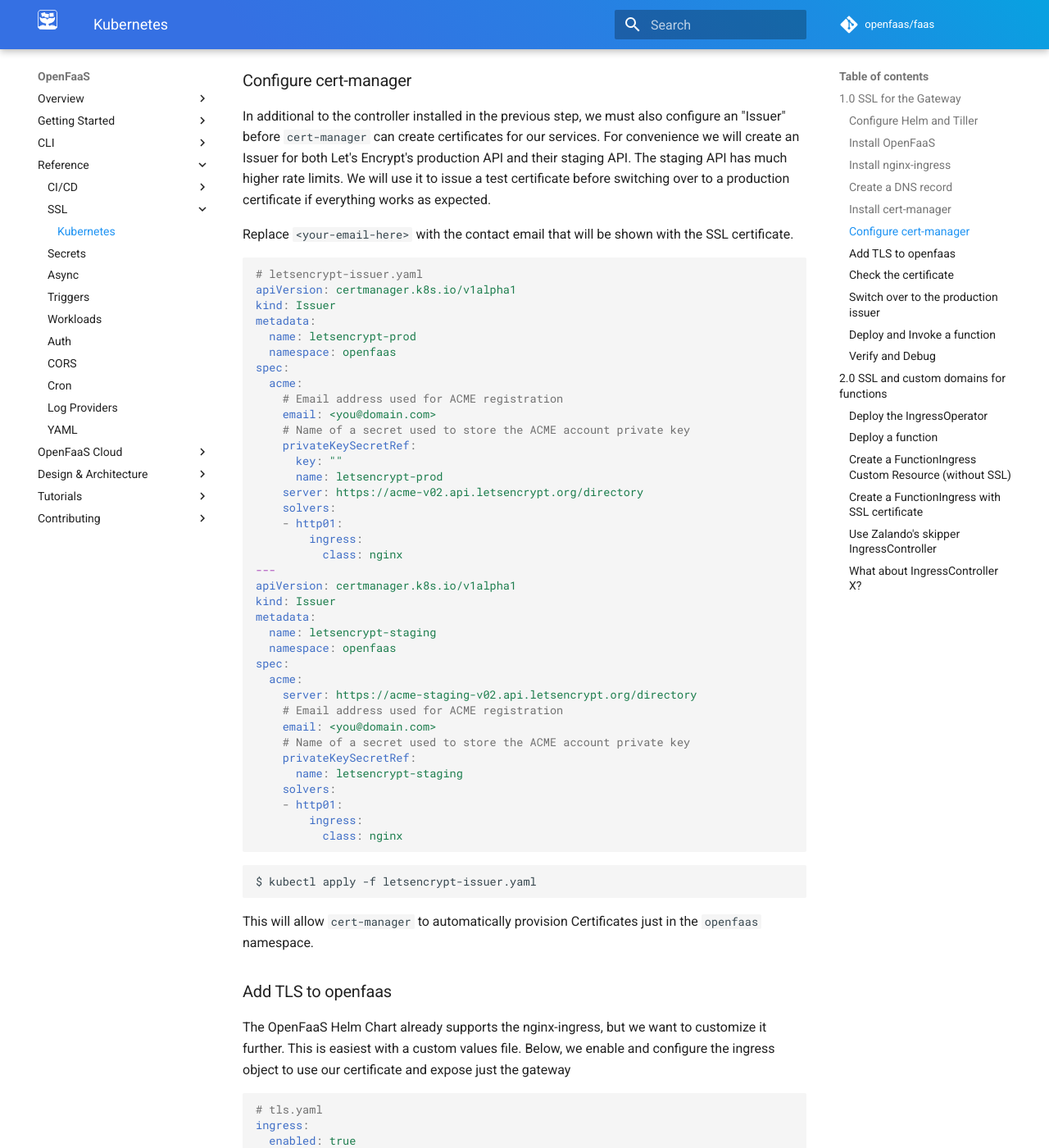
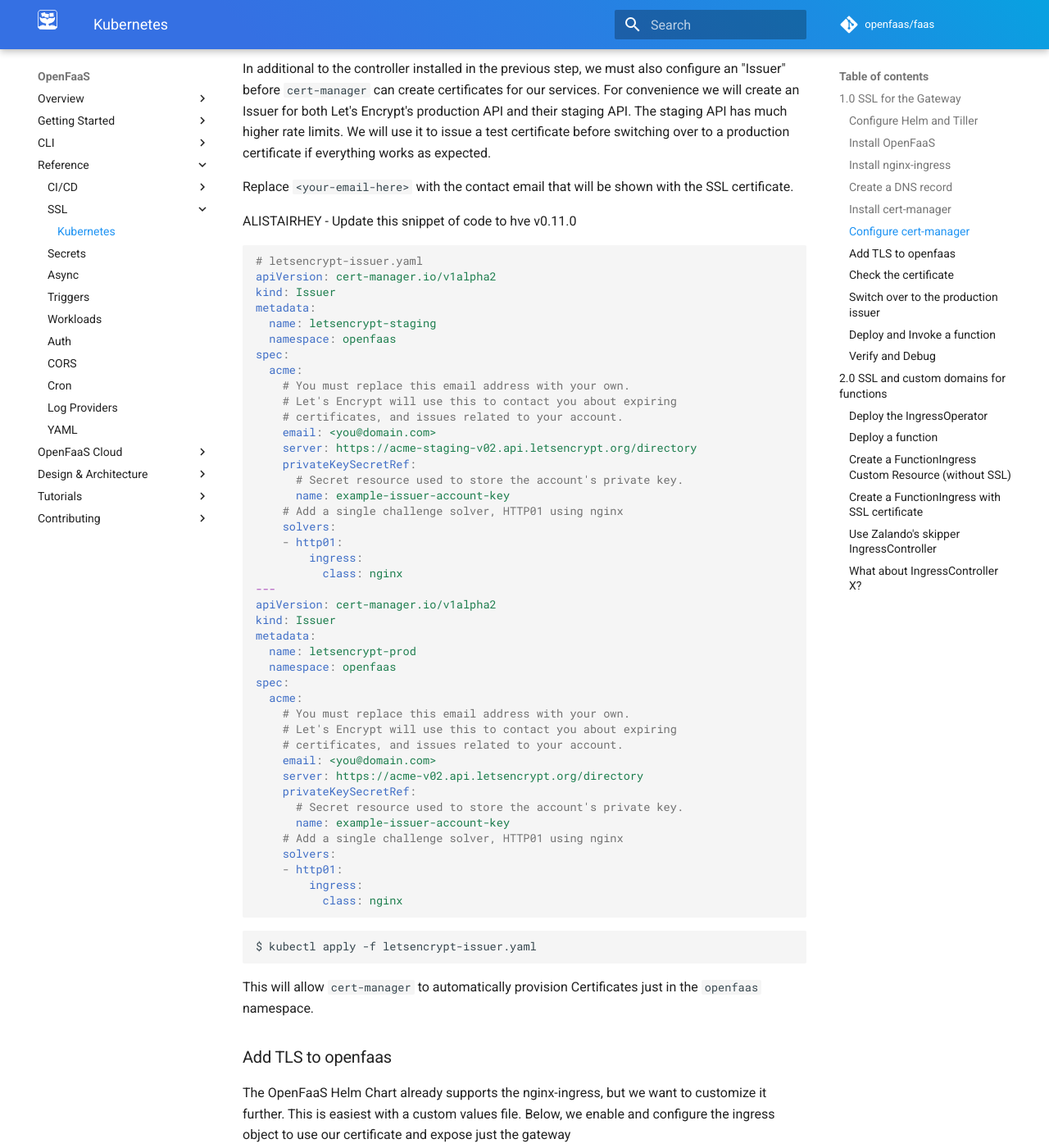
Before and after one commit to openfaas/docs, an MkDocs documentation site: the page built from docs/reference/ssl/kubernetes-with-cert-manager.md, in a window 1280 px wide and 1400 px high, scrolled down 2756 px. Shown: the whole window at 82% size. Built offline with MkDocs 1.6.1 and Material for MkDocs 9.7.7, drawn with Linux system fonts in a browser that asks for light colours; comment, search, counter and statistics services are not loaded; some of the changed text lies outside the part shown.

Commit message:
Upgrade docs for kubetneres and cert-manager, closes #185
Signed-off-by: Alistair Hey <alistair.hey@gmail.com>

````diff
--- a/docs/reference/ssl/kubernetes-with-cert-manager.md
+++ b/docs/reference/ssl/kubernetes-with-cert-manager.md
@@ -84,13 +84,10 @@ Following the recommended [default installation for cert-manager][cert-manager-h
 
 ```sh
 # Install the CustomResourceDefinition resources separately
-kubectl apply -f https://raw.githubusercontent.com/jetstack/cert-manager/release-0.10/deploy/manifests/00-crds.yaml
+kubectl apply --validate=false -f https://raw.githubusercontent.com/jetstack/cert-manager/release-0.11/deploy/manifests/00-crds.yaml
 
 # Create the namespace for cert-manager
 kubectl create namespace cert-manager
-
-# Label the cert-manager namespace to disable resource validation
-kubectl label namespace cert-manager certmanager.k8s.io/disable-validation=true
 
 # Add the Jetstack Helm repository
 helm repo add jetstack https://charts.jetstack.io
@@ -102,7 +99,7 @@ helm repo update
 helm install \
   --name cert-manager \
   --namespace cert-manager \
-  --version v0.10.0 \
+  --version v0.11.0 \
   jetstack/cert-manager
 ```
 
@@ -114,40 +111,47 @@ In additional to the controller installed in the previous step, we must also con
 
 Replace `<your-email-here>` with the contact email that will be shown with the SSL certificate.
 
+
+ALISTAIRHEY - Update this snippet of code to hve v0.11.0
 ```yaml
 # letsencrypt-issuer.yaml
-apiVersion: certmanager.k8s.io/v1alpha1
+apiVersion: cert-manager.io/v1alpha2
+kind: Issuer
+metadata:
+  name: letsencrypt-staging
+  namespace: openfaas
+spec:
+  acme:
+    # You must replace this email address with your own.
+    # Let's Encrypt will use this to contact you about expiring
+    # certificates, and issues related to your account.
+    email: <you@domain.com>
+    server: https://acme-staging-v02.api.letsencrypt.org/directory
+    privateKeySecretRef:
+      # Secret resource used to store the account's private key.
+      name: example-issuer-account-key
+    # Add a single challenge solver, HTTP01 using nginx
+    solvers:
+    - http01:
+        ingress:
+          class: nginx
+---
+apiVersion: cert-manager.io/v1alpha2
 kind: Issuer
 metadata:
   name: letsencrypt-prod
   namespace: openfaas
 spec:
   acme:
-    # Email address used for ACME registration
+    # You must replace this email address with your own.
+    # Let's Encrypt will use this to contact you about expiring
+    # certificates, and issues related to your account.
     email: <you@domain.com>
-    # Name of a secret used to store the ACME account private key
+    server: https://acme-v02.api.letsencrypt.org/directory
     privateKeySecretRef:
-      key: ""
-      name: letsencrypt-prod
-    server: https://acme-v02.api.letsencrypt.org/directory
-    solvers:
-    - http01:
-        ingress:
-          class: nginx
----
-apiVersion: certmanager.k8s.io/v1alpha1
-kind: Issuer
-metadata:
-  name: letsencrypt-staging
-  namespace: openfaas
-spec:
-  acme:
-    server: https://acme-staging-v02.api.letsencrypt.org/directory
-    # Email address used for ACME registration
-    email: <you@domain.com>
-    # Name of a secret used to store the ACME account private key
-    privateKeySecretRef:
-      name: letsencrypt-staging
+      # Secret resource used to store the account's private key.
+      name: example-issuer-account-key
+    # Add a single challenge solver, HTTP01 using nginx
     solvers:
     - http01:
         ingress:
@@ -170,7 +174,7 @@ ingress:
   enabled: true
   annotations:
     kubernetes.io/ingress.class: "nginx"
-    certmanager.k8s.io/issuer: letsencrypt-staging
+    cert-manager.io/issuer: letsencrypt-staging
   tls:
     - hosts:
         - gw.example.com
````
Also changed, not shown: other parts of docs/reference/ssl/kubernetes-with-cert-manager.md (+1 -1 lines).
